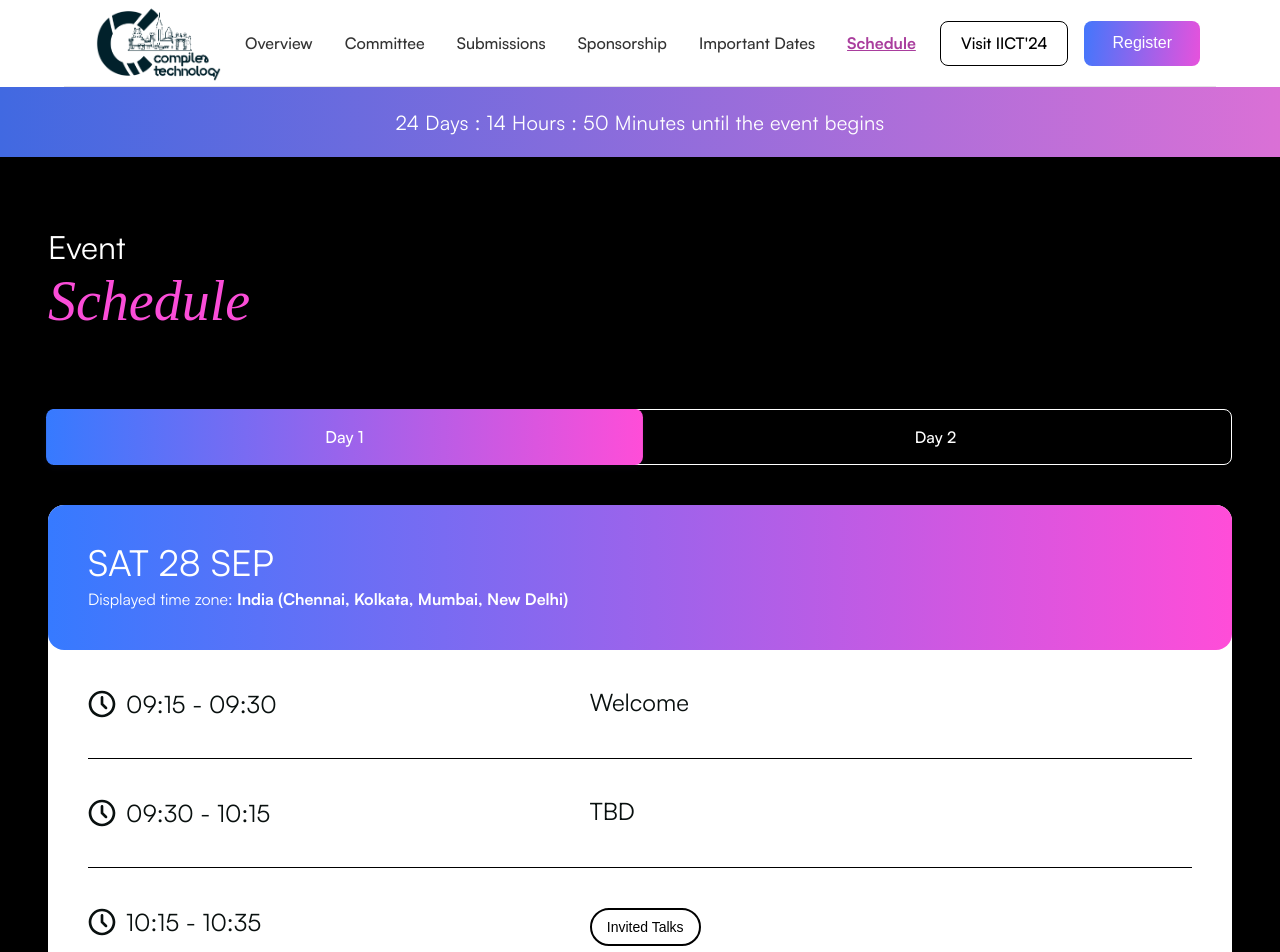
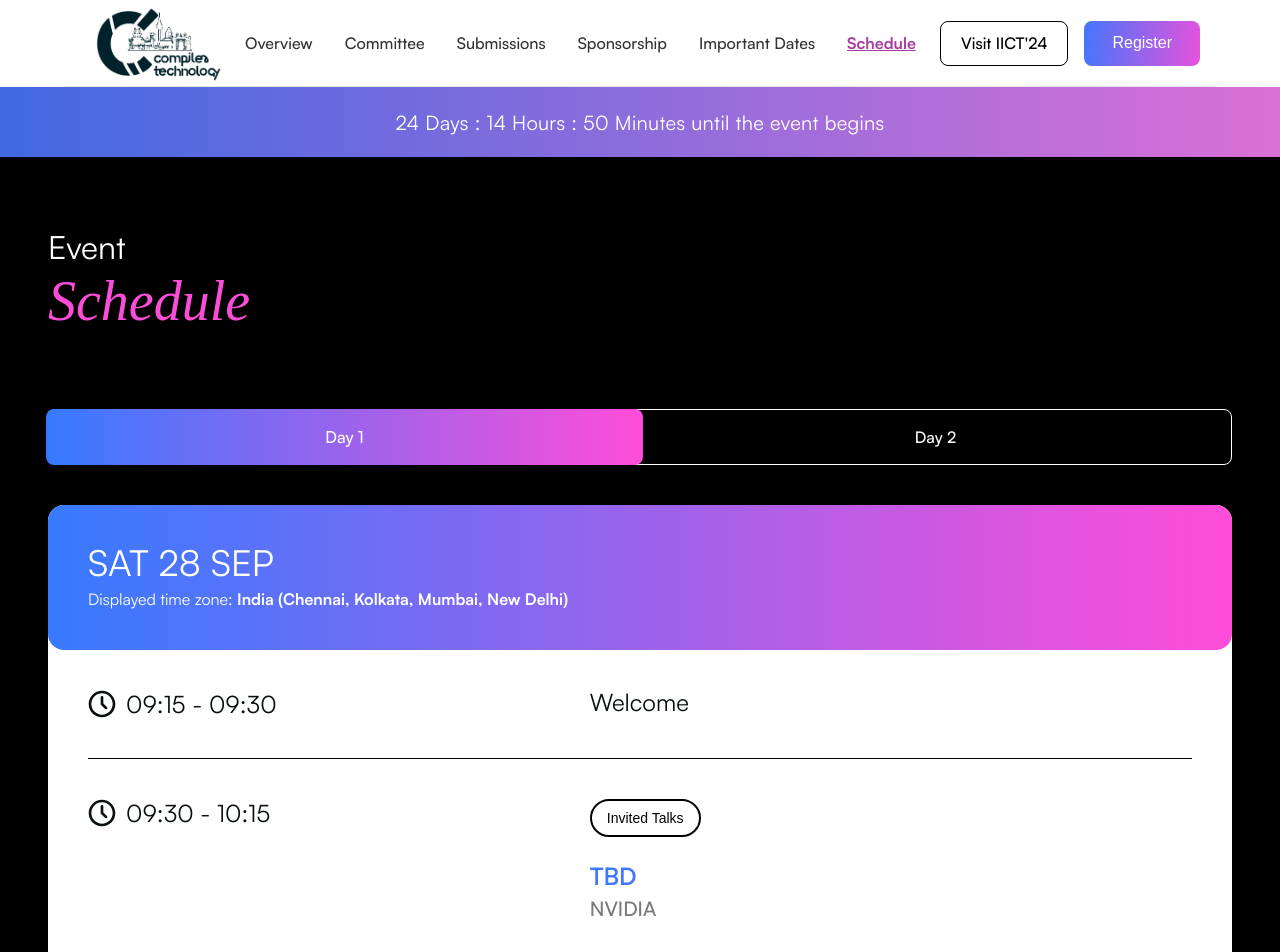
Before and after one commit to compilertech/compilertech-fe, a React (Vite) app: page /schedule in a window 1280 px wide. Shown: the top 952 px of the page. Built offline with nearby package versions, Linux system fonts and the light colour scheme.

Commit message:
Schedule 2025 page added

```diff
--- a/src/components/Schedule2025/EventDetails.tsx
+++ b/src/components/Schedule2025/EventDetails.tsx
@@ -40,7 +40,9 @@ export default function EventDetails() {
       {
         id: "1_2",
         time: "09:30 - 10:15",
-        event: "TBD",
+        buttonText: "Invited Talks",
+        highlightedHeading: "TBD",
+        speakers: "NVIDIA",
         icon: ClockIcon,
         activity: "Keynote talk",
       },
@@ -48,7 +50,6 @@ export default function EventDetails() {
         id: "1_3",
         time: "10:15 - 10:35",
         icon: ClockIcon,
-        buttonText: "Invited Talks",
         highlightedHeading:
           "Experiences in Engineering The Eclipse Compiler for Java",
         speakers: "Manoj Nalledathu Palat, Jayaprakash Arthanareeswaran",
@@ -155,17 +156,16 @@ export default function EventDetails() {
       {
         id: "1_11",
         time: "14:00 - 14:45",
-        // highlightedHeading: "TBD",
-        // speakers: "K C Shivaramkrishnan",
+        buttonText: "Invited Talks",
+        highlightedHeading: "TBD",
+        speakers: "K C Shivaramkrishnan",
         icon: ClockIcon,
-        event: "TBD",
         activity: "Keynote",
       },
       {
         id: "1_12",
         time: "14:45 - 15:05",
         icon: ClockIcon,
-        buttonText: "Invited Talk",
         highlightedHeading:
           "Meerkat: A Framework for Dynamic Graph Algorithms on GPUs",
         speakers:
@@ -248,7 +248,9 @@ export default function EventDetails() {
       {
         id: "2_1",
         time: "09:30 - 10:15",
-        event: "TBD",
+        highlightedHeading: "TBD",
+        speakers: "Sorav Bansal",
+        buttonText: "Invited Talks",
         icon: ClockIcon,
         activity: "Kenote talk",
       },
@@ -269,7 +271,6 @@ export default function EventDetails() {
         id: "2_3",
         time: "10:35 - 10:55",
         icon: ClockIcon,
-        buttonText: "Invited Talks",
         highlightedHeading: "Inductor-TV: Formal Methods for Pytorch Compiler",
         speakers: "Abhilash Majumder",
         teaser:
@@ -391,44 +392,20 @@ export default function EventDetails() {
       },
       {
         id: "2_13",
-        time: "16:00 - 16:20",
+        time: "16:00 - 17:00",
         icon: ClockIcon,
-        event: "TBD",
+        event: "Hackathon Presentations",
       },
       {
-        id: "1_14",
-        time: "16:20 - 16:40",
-        icon: ClockIcon,
-        event: "TBD",
-      },
-      {
-        id: "1_15",
-        time: "16:40 - 16:50",
-        icon: ClockIcon,
-        event: "TBD",
-      },
-      {
-        id: "1_16",
-        time: "16:50 - 17:00",
-        icon: ClockIcon,
-        event: "TBD",
-      },
-      {
-        id: "1_17",
-        time: "17:00 - 17:10",
-        icon: ClockIcon,
-        event: "TBD",
-      },
-      {
-        id: "1_18",
-        time: "17:10 - 17:20",
+        id: "2_14",
+        time: "17:00 - 17:20",
         icon: ClockIcon,
         highlightedHeading: "About CDAC compilers group",
         speakers: "CDAC",
         activity: "Sponsor presentation",
       },
       {
-        id: "1_19",
+        id: "2_15",
         time: "17:20 - 17:25",
         icon: ClockIcon,
         event: "Prize distribution",
@@ -669,6 +646,7 @@ const EventButton = styled.button`
   margin-bottom: 24px;
   cursor: pointer;
   @media (max-width: ${MOBILE_BREAKPOINT}) {
+  padding: 7px 12px;
     margin-bottom: 8px;
   }
 `;
@@ -685,19 +663,18 @@ const HighlightedHeading = styled.p`
   margin-bottom: 8px;
   cursor: pointer;
   @media (max-width: ${MOBILE_BREAKPOINT}) {
-    font-size: 16px;
+    font-size: 18px;
     margin-bottom: 6px;
   }
 `;
 
 const SubHeading = styled.p`
-  font-weight: 300;
-  font-style: Italic;
-  font-size: 24px;
+  font-weight: 500;
+  font-size: 20px;
   line-height: 100%;
   color: #787878;
   @media (max-width: ${MOBILE_BREAKPOINT}) {
-    font-size: 16px;
+    font-size: 14px;
   }
 `;
 
```
